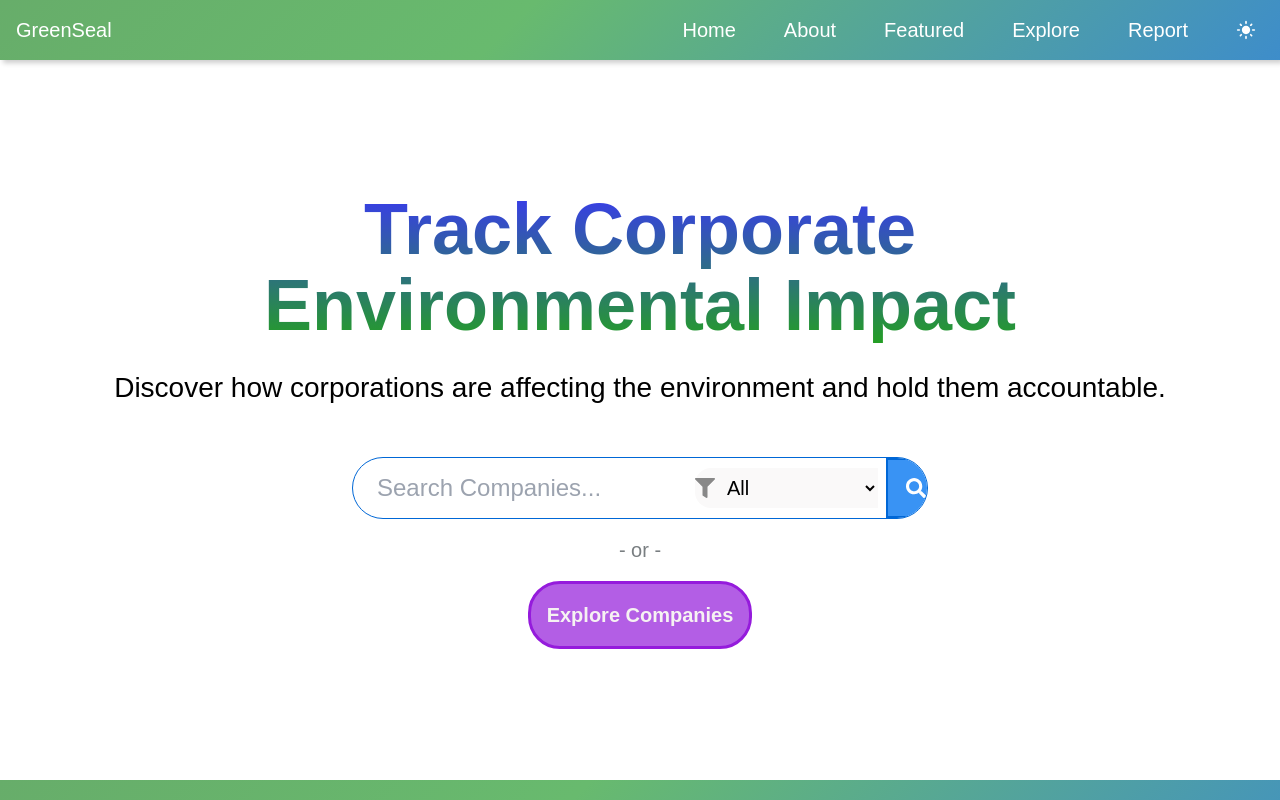
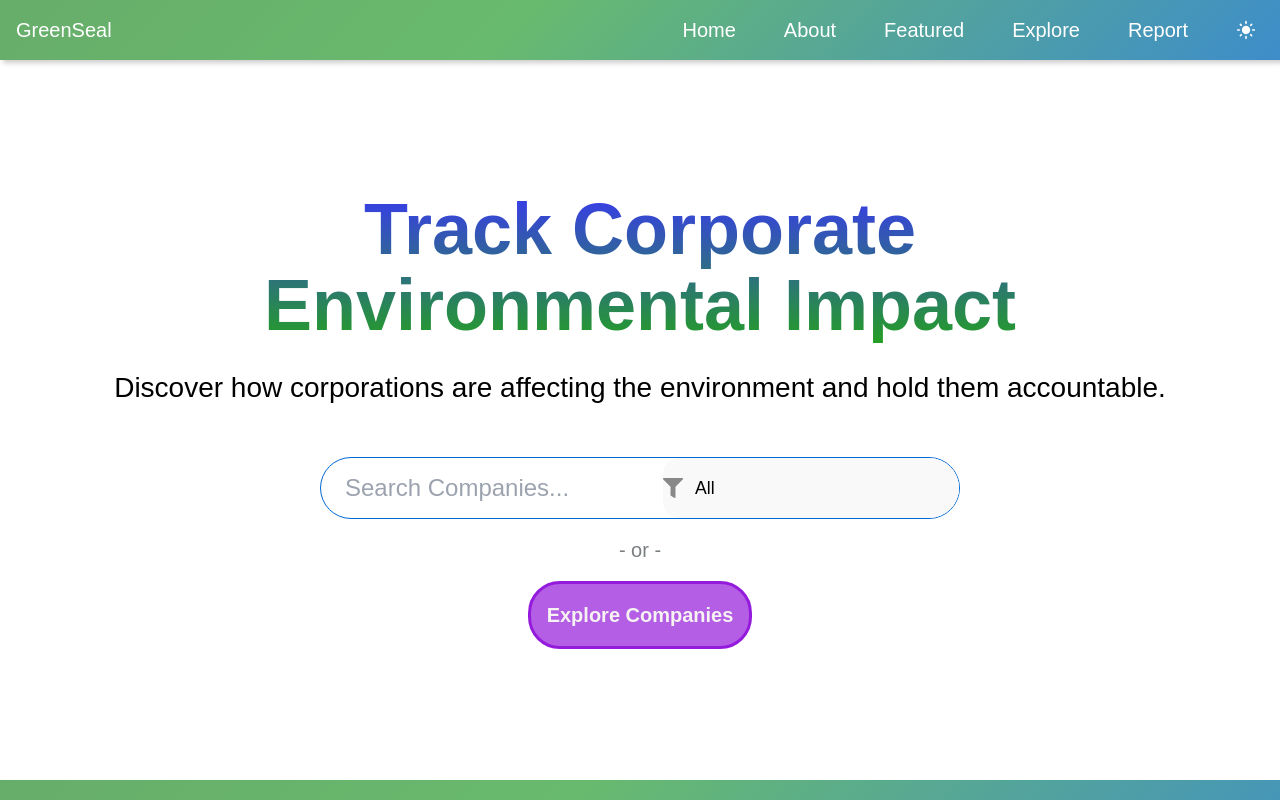
Before and after one commit to aravinth-krishna/greenseal, a Next.js app: page / in a window 1280 px wide. Shown: the top 800 px of the page. Built offline with nearby package versions, Linux system fonts and the light colour scheme.

Commit message:
Refactor CTASearchBar component styles

```diff
--- a/components/CTASearchBar/CTASearchBar.module.css
+++ b/components/CTASearchBar/CTASearchBar.module.css
@@ -4,7 +4,7 @@
   border: 1px solid #0067d6;
   border-radius: 2rem;
   margin-bottom: 1rem;
-  width: 45vw;
+  width: 50vw;
   background-color: white;
   overflow: hidden;
 }
@@ -29,7 +29,8 @@
   display: flex;
   align-items: center;
   justify-content: center;
-  width: 35%;
+  width: 55%;
+  height: 100%;
   background-color: rgb(250, 249, 249);
   border-radius: 1rem;
   margin-right: 0.5rem;
@@ -40,7 +41,7 @@
 }
 
 .dropdown {
-  font-size: 1.25rem;
+  font-size: 1.1rem;
   padding: 0.5rem;
   background-color: rgb(250, 249, 249);
   border: none;
--- a/components/CTASearchBar/CTASearchBar.tsx
+++ b/components/CTASearchBar/CTASearchBar.tsx
@@ -12,12 +12,53 @@ const CTASearchBar = () => {
 
   const industries = [
     "All",
-    "Automotive",
+    "Auto Components",
+    "Trading Companies and Distributors",
     "Energy",
+    "Industrial Conglomerates",
+    "Metals & Mining",
+    "Real Estate",
+    "Marine",
+    "Construction",
+    "Media",
+    "Hotels, Restaurants & Leisure",
+    "Tobacco",
+    "Distributors",
+    "Road and Rail",
+    "Machinery",
+    "Financial Services",
+    "Hotels Restaurants and Leisure",
+    "Textiles Apparel and Luxury Goods",
+    "Metals and Mining",
+    "Retail",
+    "Insurance",
+    "Electrical Equipment",
+    "Aerospace & Defense",
+    "Commercial Services and Supplies",
+    "Leisure Products",
+    "Chemicals",
+    "Packaging",
+    "Automobiles",
     "Technology",
-    "Manufacturing",
-    "Retail",
-    "Healthcare",
+    "Beverages",
+    "Banking",
+    "Health Care",
+    "Communications",
+    "Building",
+    "Airlines",
+    "Energy",
+    "Utilities",
+    "Life Sciences Tools and Services",
+    "Biotechnology",
+    "Consumer products",
+    "Aerospace and Defense",
+    "Telecommunication",
+    "Semiconductors",
+    "Food Products",
+    "Logistics and Transportation",
+    "Diversified Consumer Services",
+    "Pharmaceuticals",
+    "Professional Services",
   ];
 
   return (
```
